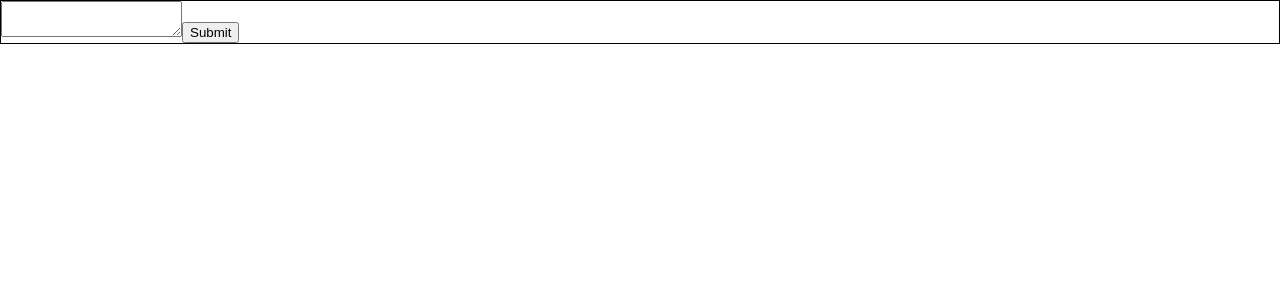
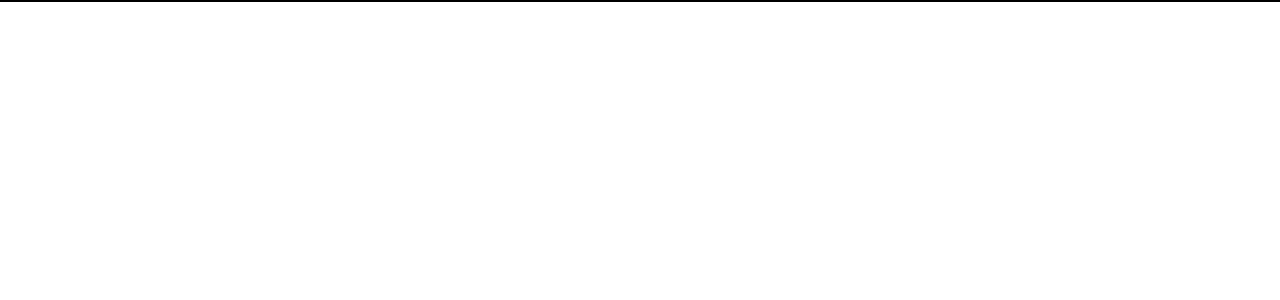
Before and after one commit to wonderminah/English-Diary-with-AI, a React (Vite) app: page / in a window 1280 px wide. Shown: the top 300 px of the page. Built offline with nearby package versions, Linux system fonts and the light colour scheme.

Commit message:
다시 초기화

```diff
--- a/src/App.css
+++ b/src/App.css
@@ -1,3 +1,14 @@
 body {
   margin: 0;
 }
+
+form {
+}
+
+input {
+  /* all: unset; */
+}
+
+textarea {
+  width: calc(100vw / 3);
+}
--- a/src/App.tsx
+++ b/src/App.tsx
@@ -3,14 +3,7 @@
 function App() {
 
   return (
-    <>
-      <div>
-        <form>
-          <textarea></textarea>
-          <input type="submit"></input>
-        </form>
-      </div>
-    </>
+    <></>
   )
 }
 
```
Also changed, not shown: src/firebase.ts (+5 -3 lines).
